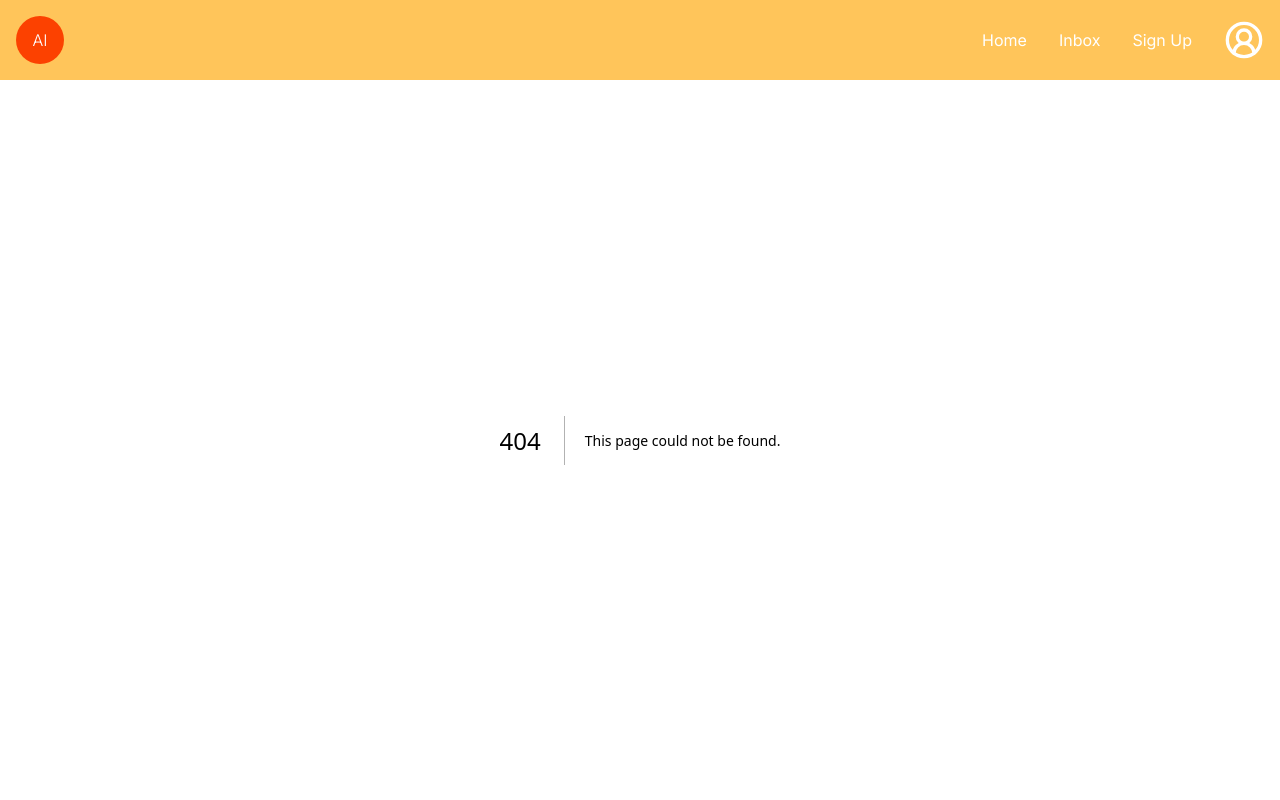
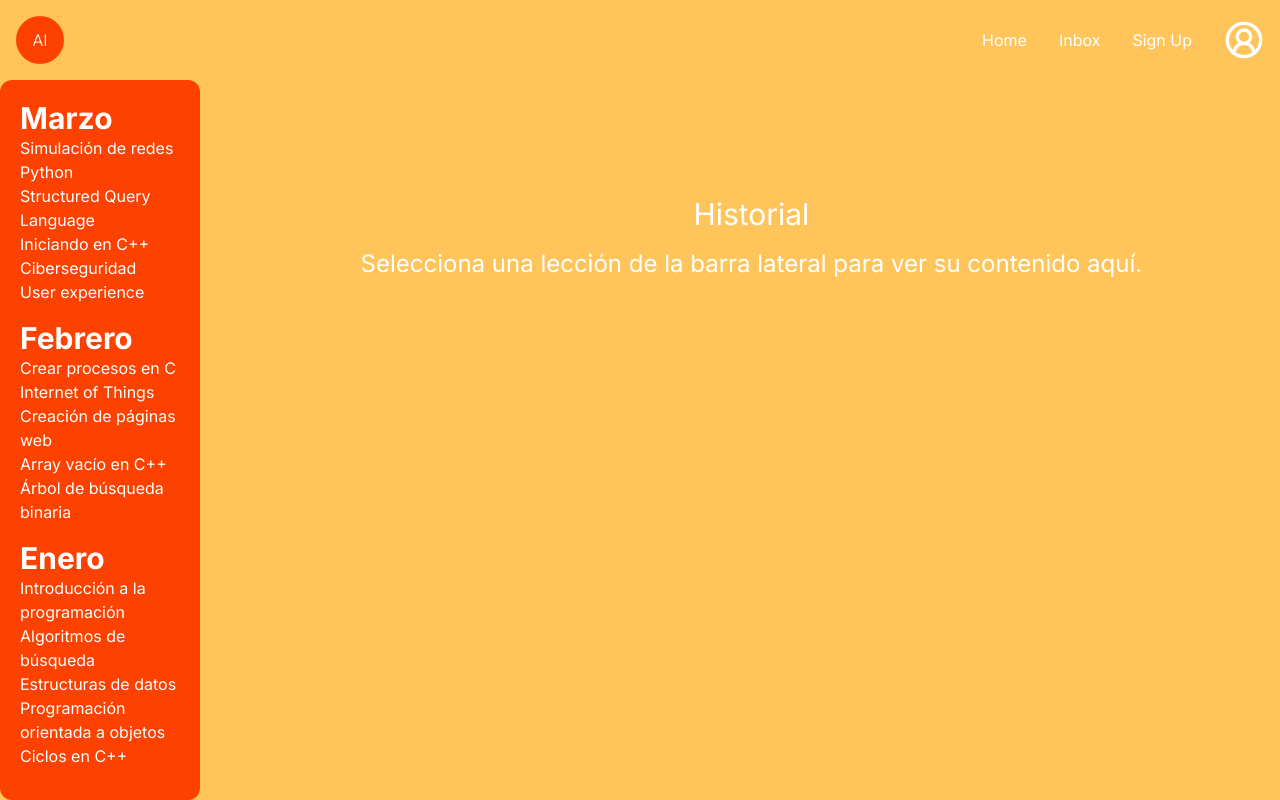
Before and after one commit to DJeison-DVT/AIMax, a Next.js app: page /inbox in a window 1280 px wide. Before the commit this address had no page. Built offline with nearby package versions, Linux system fonts and the light colour scheme.

Commit message:
Inbox Listo

```diff
--- /dev/null
+++ b/app/inbox/page.tsx
@@ -0,0 +1,70 @@
+"use client";
+import React, { useState } from 'react';
+import { ScrollArea } from '@/components/ui/scroll-area';
+
+const lecciones = [
+  { mes: 'Marzo', temas: ['Simulación de redes', 'Python', 'Structured Query Language', 'Iniciando en C++', 'Ciberseguridad', 'User experience'] },
+  { mes: 'Febrero', temas: ['Crear procesos en C', 'Internet of Things', 'Creación de páginas web', 'Array vacío en C++', 'Árbol de búsqueda binaria'] },
+  { mes: 'Enero', temas: ['Introducción a la programación', 'Algoritmos de búsqueda', 'Estructuras de datos', 'Programación orientada a objetos', 'Ciclos en C++'] },
+  { mes: 'Diciembre', temas: ['Introducción a la programación', 'Algoritmos de búsqueda', 'Estructuras de datos', 'Programación orientada a objetos', 'Ciclos en C++'] },
+  { mes: 'Noviembre', temas: ['Introducción a la programación', 'Algoritmos de búsqueda', 'Estructuras de datos', 'Programación orientada a objetos', 'Ciclos en C++'] },
+];
+
+export default function InboxPage() {
+  const [temaSeleccionado, setTemaSeleccionado] = useState('');
+
+  return (
+    <div className='flex h-screen bg-fondo overflow-hidden'>
+      <Sidebar onSelectTema={setTemaSeleccionado} />
+      <div className="flex-1 flex flex-col p-5">
+        <div className='flex-1 flex flex-col'>
+          <Historial temaSeleccionado={temaSeleccionado} />
+          <div className='flex-1 flex flex-col justify-end'>
+          </div>
+        </div>
+      </div>
+    </div>
+  );
+}
+
+function Sidebar({ onSelectTema }: { onSelectTema: React.Dispatch<React.SetStateAction<string>> }) {
+  return (
+    <div className='flex-1 flex flex-col bg-logo p-5 rounded-xl'>
+      <ScrollArea>
+        <div className='flex flex-col space-y-4'>
+          {lecciones.map((leccion, index) => (
+            <div key={index}>
+              <h3 className='text-white font-bold text-3xl'>{leccion.mes}</h3>
+              {leccion.temas.map((tema, idx) => (
+                <div
+                  key={idx}
+                  className='cursor-pointer text-1xl text-white hover:underline'
+                  onClick={() => onSelectTema(tema)}
+                >
+                  {tema}
+                </div>
+              ))}
+            </div>
+          ))}
+        </div>
+      </ScrollArea>
+    </div>
+  );
+}
+
+function Historial({ temaSeleccionado }: { temaSeleccionado: string }) {
+  const historial = temaSeleccionado || "Selecciona una lección de la barra lateral para ver su contenido aquí.";
+
+  return (
+    <div className='flex flex-col'>
+      <div className='HistorialTitle text-white font-inherit text-3xl text-center mt-24 ml-2'>
+        Historial
+        <div className='HistorialContainer w-[950px] rounded-lg mt-2 ml-12 mr-12'>
+          <h4 className='HistorialText text-white font-inherit text-2xl text-center mt-4'>
+            {historial}
+          </h4>
+        </div>
+      </div>
+    </div>
+  );
+}
--- /dev/null
+++ b/components/ui/textarea.tsx
@@ -0,0 +1,24 @@
+import * as React from "react"
+
+import { cn } from "@/lib/utils"
+
+export interface TextareaProps
+  extends React.TextareaHTMLAttributes<HTMLTextAreaElement> {}
+
+const Textarea = React.forwardRef<HTMLTextAreaElement, TextareaProps>(
+  ({ className, ...props }, ref) => {
+    return (
+      <textarea
+        className={cn(
+          "flex min-h-[80px] w-full rounded-md border border-input bg-background px-3 py-2 text-sm ring-offset-background placeholder:text-muted-foreground focus-visible:outline-none focus-visible:ring-2 focus-visible:ring-ring focus-visible:ring-offset-2 disabled:cursor-not-allowed disabled:opacity-50",
+          className
+        )}
+        ref={ref}
+        {...props}
+      />
+    )
+  }
+)
+Textarea.displayName = "Textarea"
+
+export { Textarea }
```
